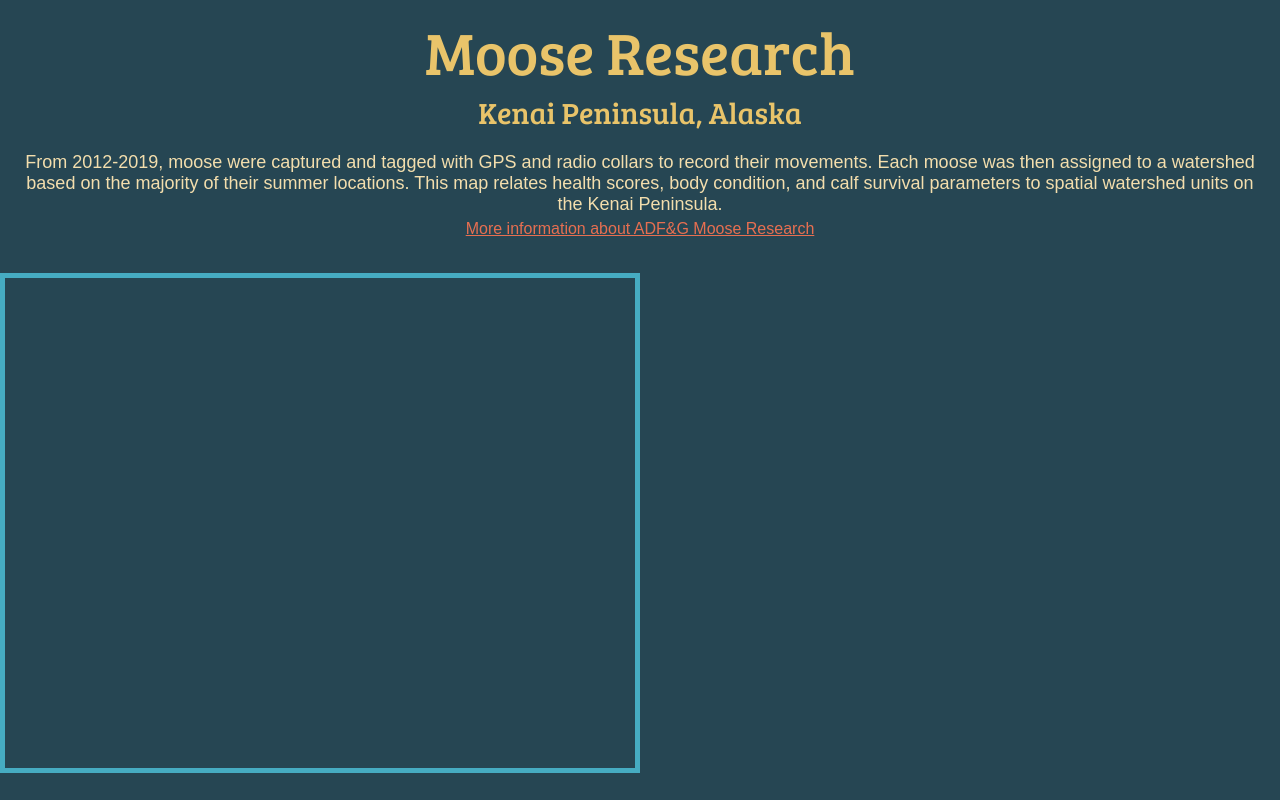
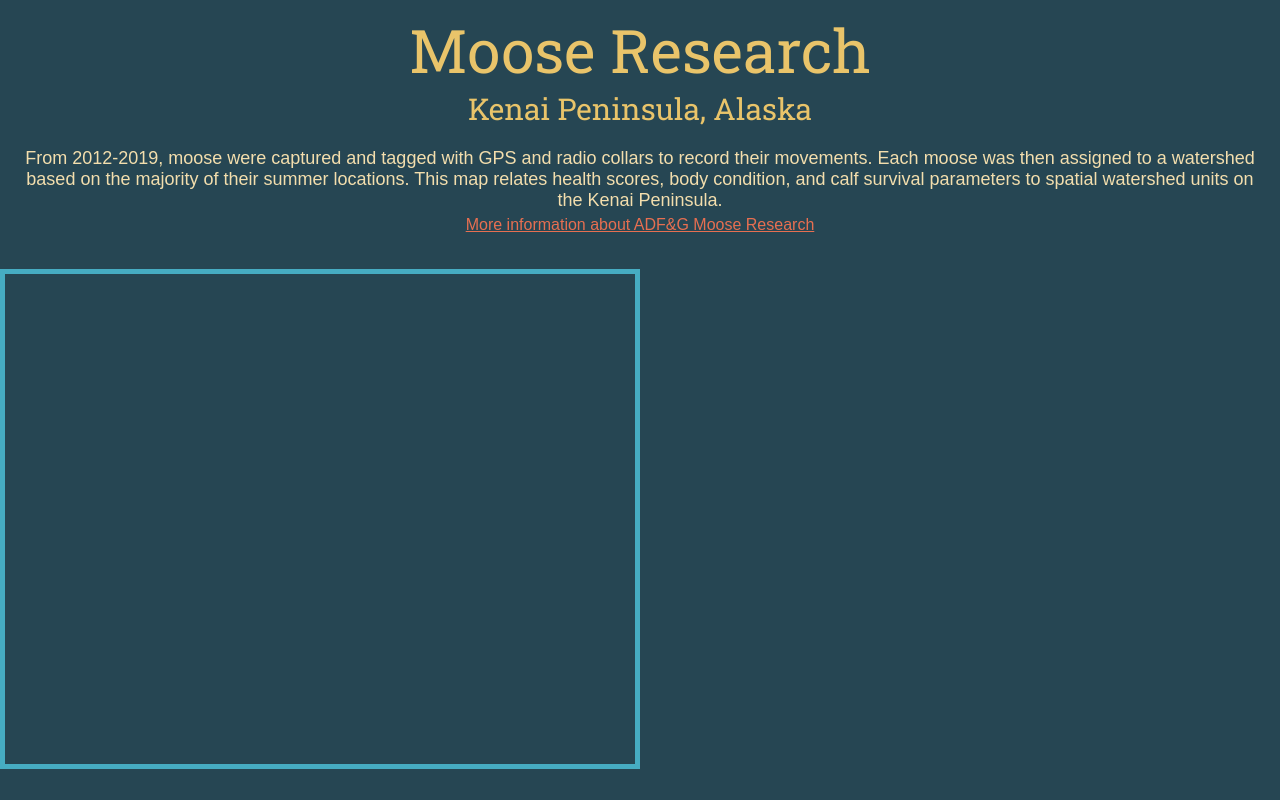
Before and after one commit to Badajos/MooseResearch, a plain HTML site: page index.html in a window 1280 px wide. Drawn offline with nearby package versions, Linux system fonts and the light colour scheme; no server answers.

Commit message:
Change fonts

```diff
--- a/css/style.css
+++ b/css/style.css
@@ -74,7 +74,8 @@ header{
     margin-top: 5px;
     margin-bottom: 0px;
     color: #e9c46a;
-    font-family: 'Bree Serif', serif;
+    font-family: 'Roboto Slab', serif;
+
 }
 
 .sub-title {
@@ -84,7 +85,7 @@ header{
     clear: both;
     margin-top: 0px;
     margin-bottom: 20px;
-    font-family: 'Bree Serif', serif;
+    font-family: 'Roboto Slab', serif;
 }
 
 .head-p {
--- a/index.html
+++ b/index.html
@@ -13,7 +13,7 @@
         <link rel="stylesheet"href= "css/style.css">
         <!--fonts-->
         <link href="https://fonts.googleapis.com/css?family=Open+Sans&display=swap" rel="stylesheet">
-        <link href="https://fonts.googleapis.com/css?family=Bree+Serif&display=swap" rel="stylesheet">
+        <link href="https://fonts.googleapis.com/css?family=Roboto+Slab&display=swap" rel="stylesheet">
 
     </head>
 
```
